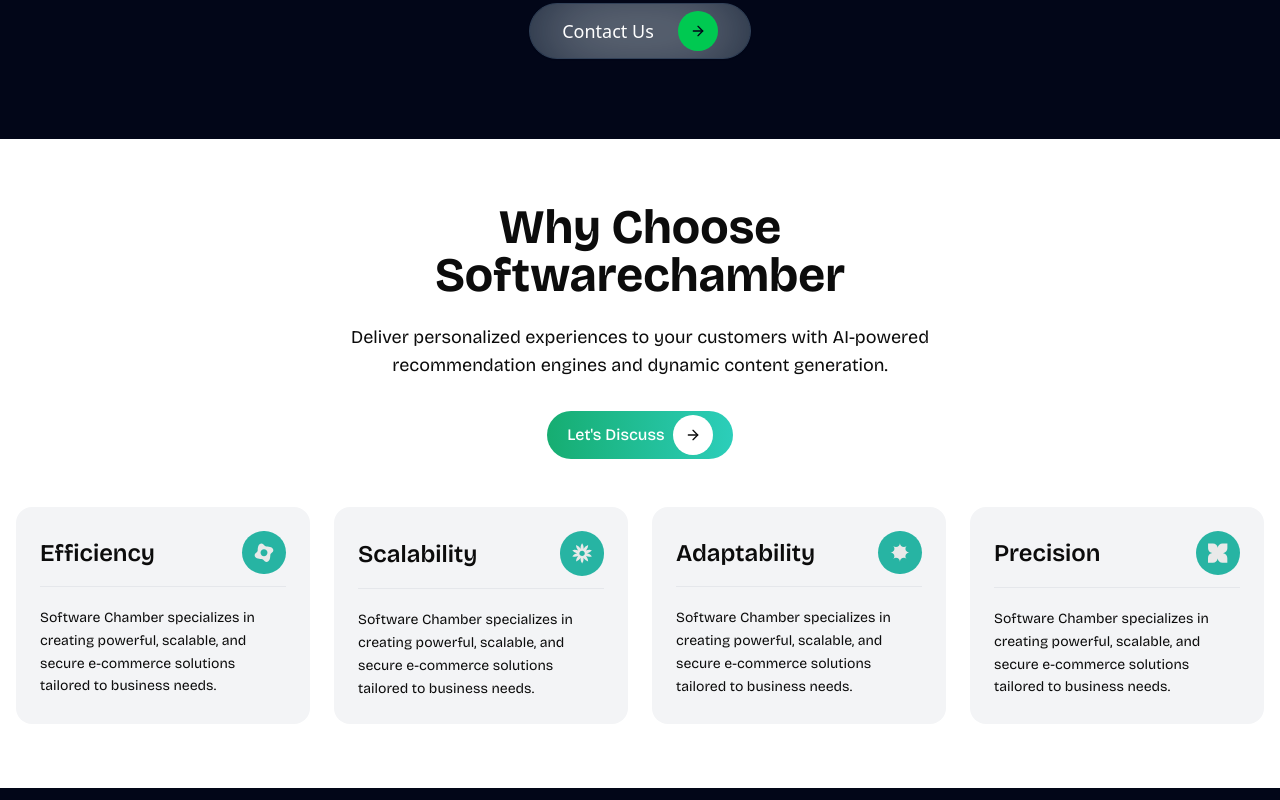
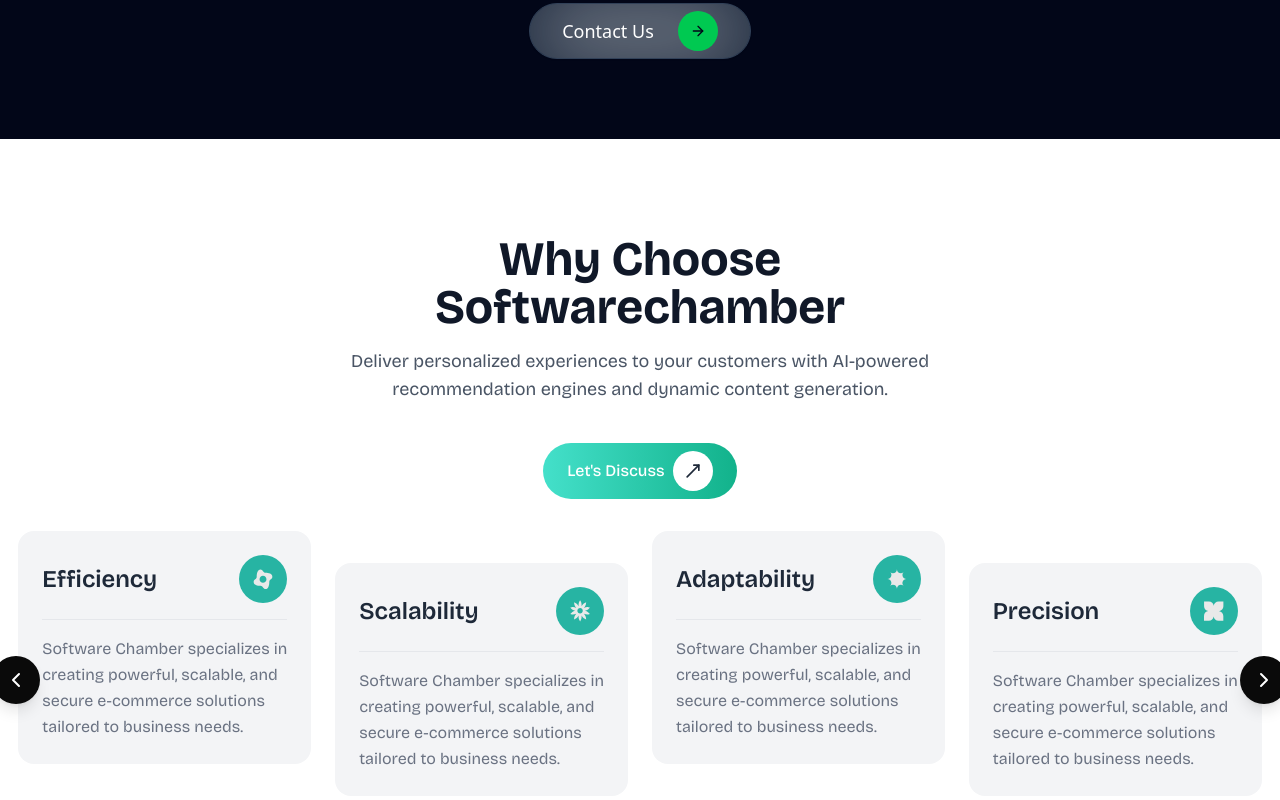
Before and after one commit to ihrimon/task-software-chamber, a Next.js app: page / in a window 1280 px wide. Shown: the part 4260-5060 px from the top of the page. Built offline with nearby package versions, Linux system fonts and the light colour scheme.

Commit message:
update: why choose us section

```diff
--- a/components/why-choose-us.tsx
+++ b/components/why-choose-us.tsx
@@ -1,90 +1,120 @@
-import { ArrowRight, ChevronLeft, ChevronRight } from 'lucide-react';
+import { ChevronLeft, ChevronRight, MoveUpRight } from 'lucide-react';
 import Image from 'next/image';
 
 const features = [
   {
     id: 'efficiency',
     title: 'Efficiency',
-    description:
-      'Software Chamber specializes in creating powerful, scalable, and secure e-commerce solutions tailored to business needs.',
+    description: (
+      <>
+        Software Chamber specializes in <br /> creating powerful, scalable, and{' '}
+        <br /> secure e-commerce solutions <br /> tailored to business needs.
+      </>
+    ),
     icon: '/assets/icons/choose-1.svg',
   },
   {
     id: 'scalability',
     title: 'Scalability',
-    description:
-      'Software Chamber specializes in creating powerful, scalable, and secure e-commerce solutions tailored to business needs.',
+    description: (
+      <>
+        Software Chamber specializes in <br /> creating powerful, scalable, and{' '}
+        <br /> secure e-commerce solutions <br /> tailored to business needs.
+      </>
+    ),
     icon: '/assets/icons/choose-2.svg',
   },
   {
     id: 'adaptability',
     title: 'Adaptability',
-    description:
-      'Software Chamber specializes in creating powerful, scalable, and secure e-commerce solutions tailored to business needs.',
+    description: (
+      <>
+        Software Chamber specializes in <br /> creating powerful, scalable, and{' '}
+        <br /> secure e-commerce solutions <br /> tailored to business needs.
+      </>
+    ),
     icon: '/assets/icons/choose-3.svg',
   },
   {
     id: 'precision',
     title: 'Precision',
-    description:
-      'Software Chamber specializes in creating powerful, scalable, and secure e-commerce solutions tailored to business needs.',
+    description: (
+      <>
+        Software Chamber specializes in <br /> creating powerful, scalable, and{' '}
+        <br /> secure e-commerce solutions <br /> tailored to business needs.
+      </>
+    ),
     icon: '/assets/icons/choose-4.svg',
   },
 ];
 
 const WhyChooseUs = () => {
   return (
-    <section className='bg-white py-16 px-4 text-heading relative'>
+    <section className='bg-white py-24 px-4 text-gray-800 relative'>
       <div className='max-w-7xl mx-auto'>
         {/* Header */}
-        <div className='text-center mb-12'>
-          <h2 className='text-4xl md:text-5xl font-bold text-hero-text mb-6'>
+        <div className='text-center mb-16'>
+          <h2 className='text-4xl md:text-5xl font-bold text-gray-900 mb-4'>
             Why Choose
             <br />
             Softwarechamber
           </h2>
-          <p className='text-lg text-subtitle-text max-w-2xl mx-auto mb-8'>
+          <p className='text-lg text-gray-600 max-w-2xl mx-auto mb-10'>
             Deliver personalized experiences to your customers with AI-powered
             recommendation engines and dynamic content generation.
           </p>
           <button
-            className='px-5 py-1 rounded-full font-medium transition-all duration-300 hover:scale-105 flex items-center justify-between gap-2 text-white mx-auto'
+            className='px-6 py-2 rounded-full font-medium flex items-center justify-between gap-2 text-white mx-auto'
             style={{
-              background: 'linear-gradient(90deg, #16AD71, #2CCEBA)',
+              background: 'linear-gradient(90deg, #44E0CA, #12B28B)', // reversed gradient
             }}
           >
             Let&apos;s Discuss
             <span className='bg-white size-10 rounded-full grid place-items-center'>
-              <ArrowRight className='h-4 w-4 text-heading' />
+              <MoveUpRight className='h-5 w-5 text-gray-800' />
             </span>
           </button>
         </div>
 
         {/* Wrapper for arrows and cards */}
-        <div className='relative flex items-center'>
+        <div className='relative flex items-center justify-center'>
           {/* Left Arrow */}
-          <div className='absolute -left-6 lg:-left-16 z-10'>
-            <button className='w-12 h-12 rounded-full bg-background border-2 border-border hover:bg-muted transition-colors grid place-items-center'>
-              <ChevronLeft className='h-5 w-5 text-white' />
+          <div className='absolute z-50 left-0 -translate-x-1/2'>
+            <button className='size-12 rounded-full bg-foreground hover:bg-primary transition-colors grid place-items-center shadow-lg'>
+              <ChevronLeft className='size-6 text-white' />
             </button>
           </div>
 
           {/* Feature Cards Grid */}
-          <div className='grid grid-cols-1 md:grid-cols-2 lg:grid-cols-4 gap-6 flex-1'>
-            {features.map(({ id, title, description, icon }) => (
+          <div className='grid grid-cols-1 md:grid-cols-2 lg:grid-cols-4 gap-6'>
+            {features.map(({ id, title, description, icon }, idx) => (
               <div
                 key={id}
-                className='bg-gray-100 rounded-2xl p-6 hover:shadow-lg transition-all duration-300 hover:-translate-y-1'
+                className={`
+                  bg-gray-100 rounded-2xl p-6 transition-colors duration-300
+                  hover:bg-primary hover:text-white hover:border hover:border-primary
+                  group cursor-pointer transform-gpu
+                  ${idx % 2 === 0 ? 'lg:-translate-y-8' : ''}
+                `}
+                style={{
+                  transition: 'background-color 0.3s, border-color 0.3s',
+                }} // no scale
               >
-                <div className='flex items-center justify-between border-b border-gray-200 gap-4 pb-3'>
-                  <h3 className='text-2xl font-semibold text-hero-text'>
+                <div className='flex items-center justify-between border-b border-gray-200 group-hover:border-white gap-4 pb-4 mb-4'>
+                  <h3 className='text-2xl font-semibold text-gray-800 group-hover:text-white'>
                     {title}
                   </h3>
-                  <div className='bg-primary rounded-full p-3'>
-                    <Image src={icon} alt='icon' height={20} width={20} />
+                  <div className='size-12 bg-primary rounded-full grid place-items-center group-hover:bg-white group-hover:border transition-colors duration-300'>
+                    <Image
+                      src={icon}
+                      alt='icon'
+                      height={20}
+                      width={20}
+                      className='transition-all duration-300 group-hover:invert'
+                    />
                   </div>
                 </div>
-                <p className='text-subtitle-text text-sm leading-relaxed mt-5'>
+                <p className='text-gray-500 group-hover:text-white leading-relaxed'>
                   {description}
                 </p>
               </div>
@@ -92,9 +122,9 @@
           </div>
 
           {/* Right Arrow */}
-          <div className='absolute -right-6 lg:-right-16 z-10'>
-            <button className='w-12 h-12 rounded-full bg-background border-2 border-border hover:bg-muted transition-colors grid place-items-center'>
-              <ChevronRight className='h-5 w-5 text-white' />
+          <div className='absolute z-50 right-0 translate-x-1/2'>
+            <button className='size-12 rounded-full bg-foreground hover:bg-primary transition-colors grid place-items-center shadow-lg'>
+              <ChevronRight className='size-6 text-white' />
             </button>
           </div>
         </div>
```
